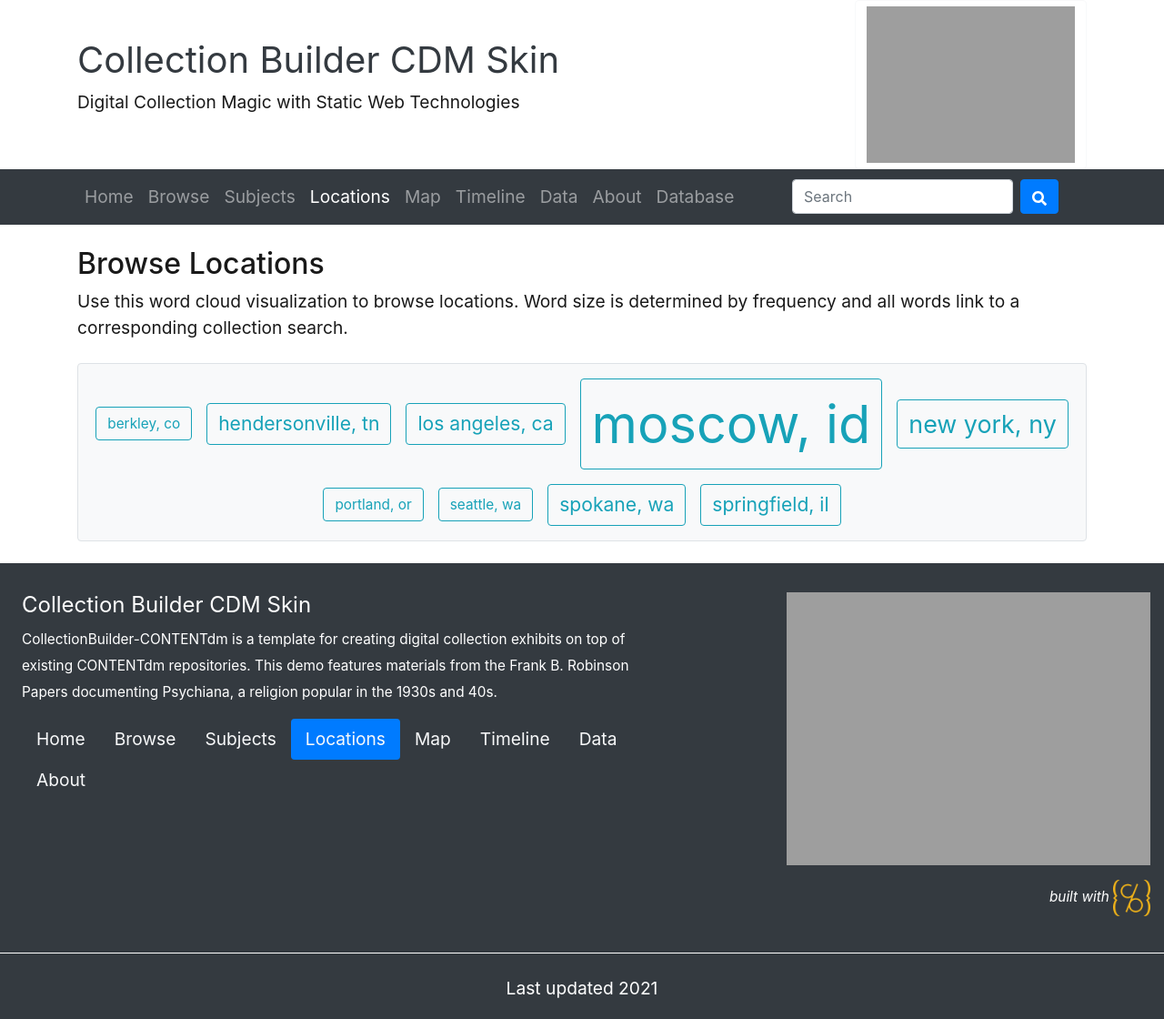
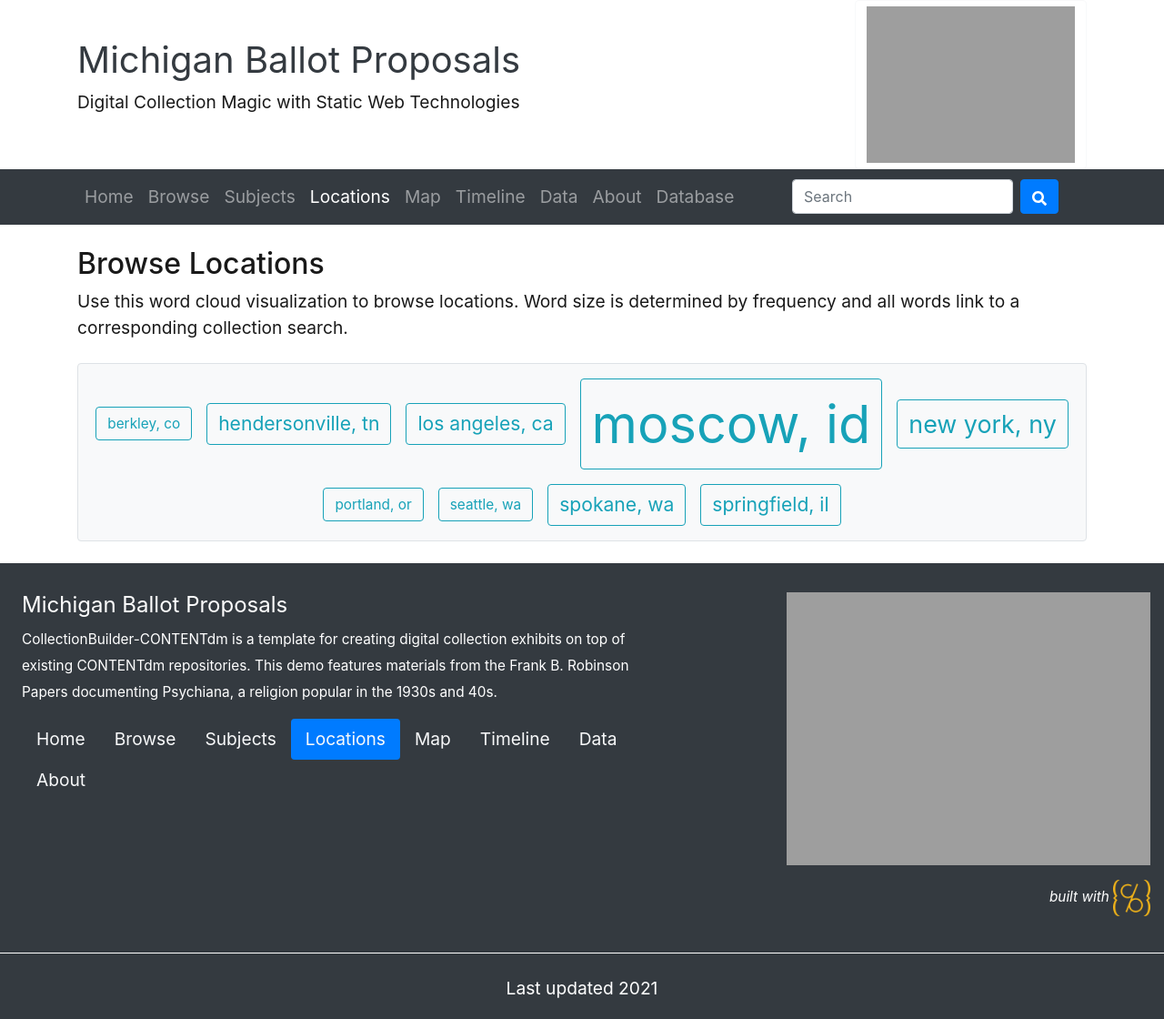
Before and after one commit to Temoshee/michiganregister, a Jekyll site: the page built from pages/locations.md, in a window 1280 px wide. Shown: the whole page at 91% size. Built offline with Jekyll 4.4.1, drawn with Linux system fonts in a browser that asks for light colours.

Commit message:
changed title of collection site

```diff
--- a/_config.yml
+++ b/_config.yml
@@ -18,7 +18,7 @@ source-code: https://github.com/CollectionBuilder
 # SITE SETTINGS
 #
 # title of site appears in banner
-title: Collection Builder CDM Skin
+title: Michigan Ballot Proposals
 # tagline, a short phrase that will appear throughout the site in the top banner
 tagline: Digital Collection Magic with Static Web Technologies
 # description appears in meta tags and other locations
```
